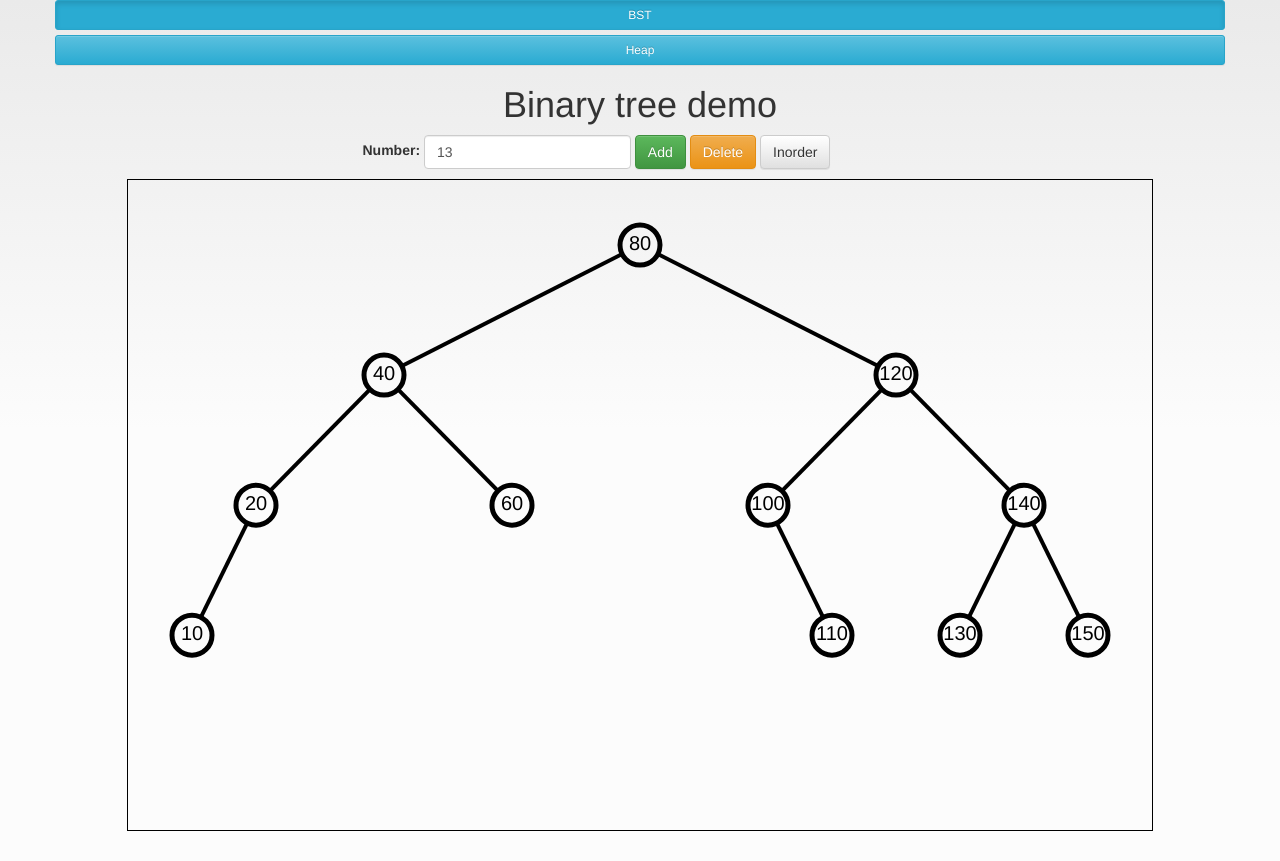
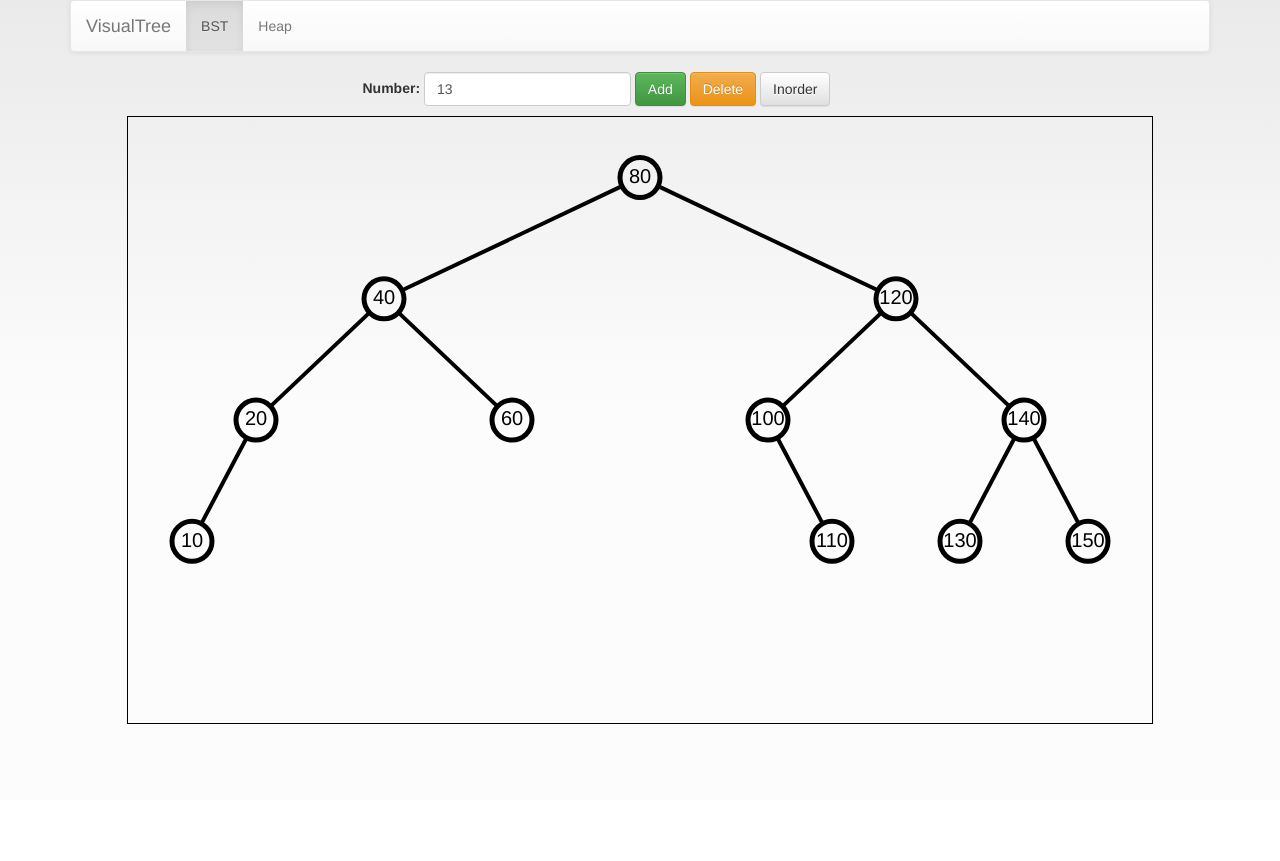
Before and after one commit to AleksanderGrzybowski/VisualTree, a website: page app/index.html in a window 1280 px wide. After the commit the page ends 800 px from the top, so only its background shows below. Drawn offline with nearby package versions, Linux system fonts and the light colour scheme.

Commit message:
Navbar instead of buttons

```diff
--- a/app/index.html
+++ b/app/index.html
@@ -33,26 +33,33 @@
 
 <div class="container">
 
-    <div class="row">
-        <button class="btn btn-block btn-info btn-sm" ng-class="{active: vm.treeType === 'bst'}"
-                ng-click="vm.setTreeType('bst')">
-            BST
-        </button>
-        <button class="btn btn-block btn-info btn-sm" ng-class="{active: vm.treeType === 'heap'}"
-                ng-click="vm.setTreeType('heap')">
-            Heap
-        </button>
-    </div>
+    <!-- from bootstrap docs -->
+    <nav class="navbar navbar-default">
+        <div class="container-fluid">
+            <div class="navbar-header">
+                <button type="button" class="navbar-toggle collapsed" data-toggle="collapse"
+                        data-target="#bs-example-navbar-collapse-1" aria-expanded="false">
+                </button>
+                <a class="navbar-brand" href="#">VisualTree</a>
+            </div>
 
+            <div class="collapse navbar-collapse" id="bs-example-navbar-collapse-1">
+                <ul class="nav navbar-nav">
+                    <li ng-class="{active: vm.treeType === 'bst'}">
+                        <a href ng-click="vm.setTreeType('bst')">BST</a>
+                    </li>
 
-    <div class="row" ng-show="vm.treeType === 'bst'">
-        <h1 class="text-center">Binary tree demo</h1>
-    </div>
+                    <li ng-class="{active: vm.treeType === 'heap'}">
+                        <a href ng-click="vm.setTreeType('heap')">Heap</a>
+                    </li>
+                </ul>
 
-    <div class="row" ng-show="vm.treeType === 'heap'">
-        <h1 class="text-center">Heap demo</h1>
-    </div>
-
+                <ul class="nav navbar-nav navbar-right">
+                    <!--<li><a href="#">Example link</a></li>-->
+                </ul>
+            </div>
+        </div>
+    </nav>
 
     <div class="row" ng-show="vm.treeType === 'bst'">
         <div class="col-md-6 col-md-offset-3">
```
